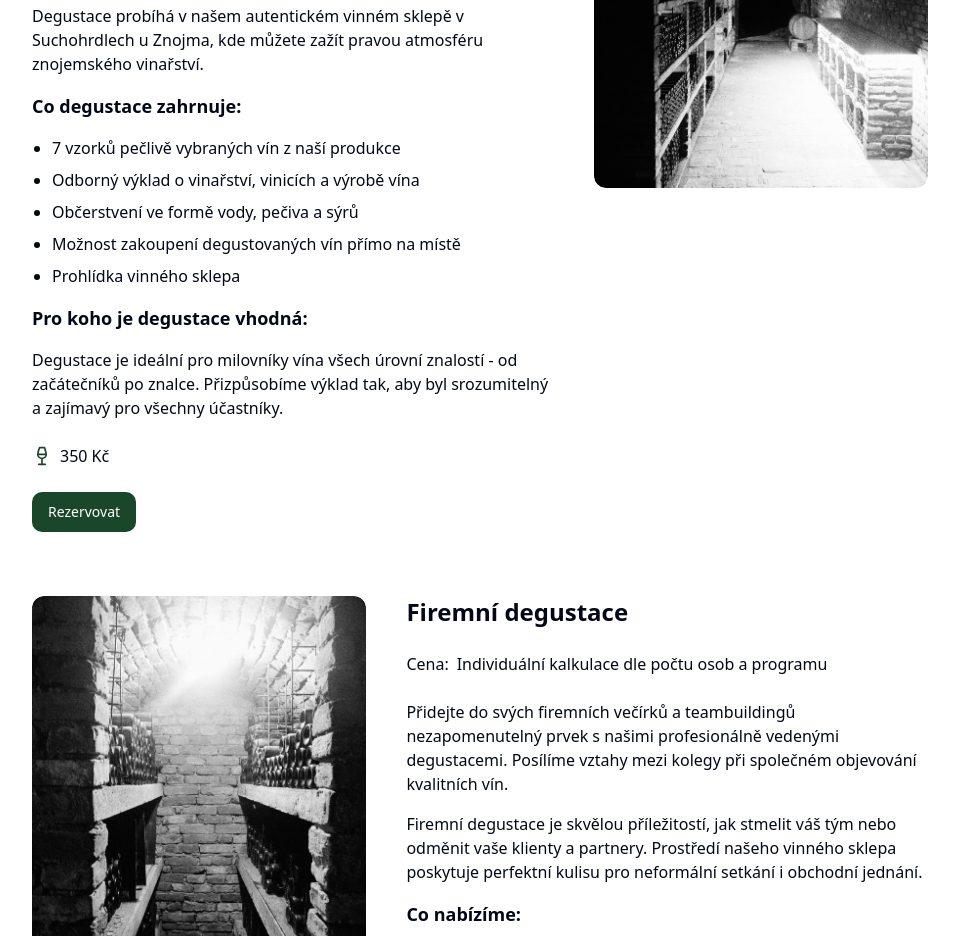
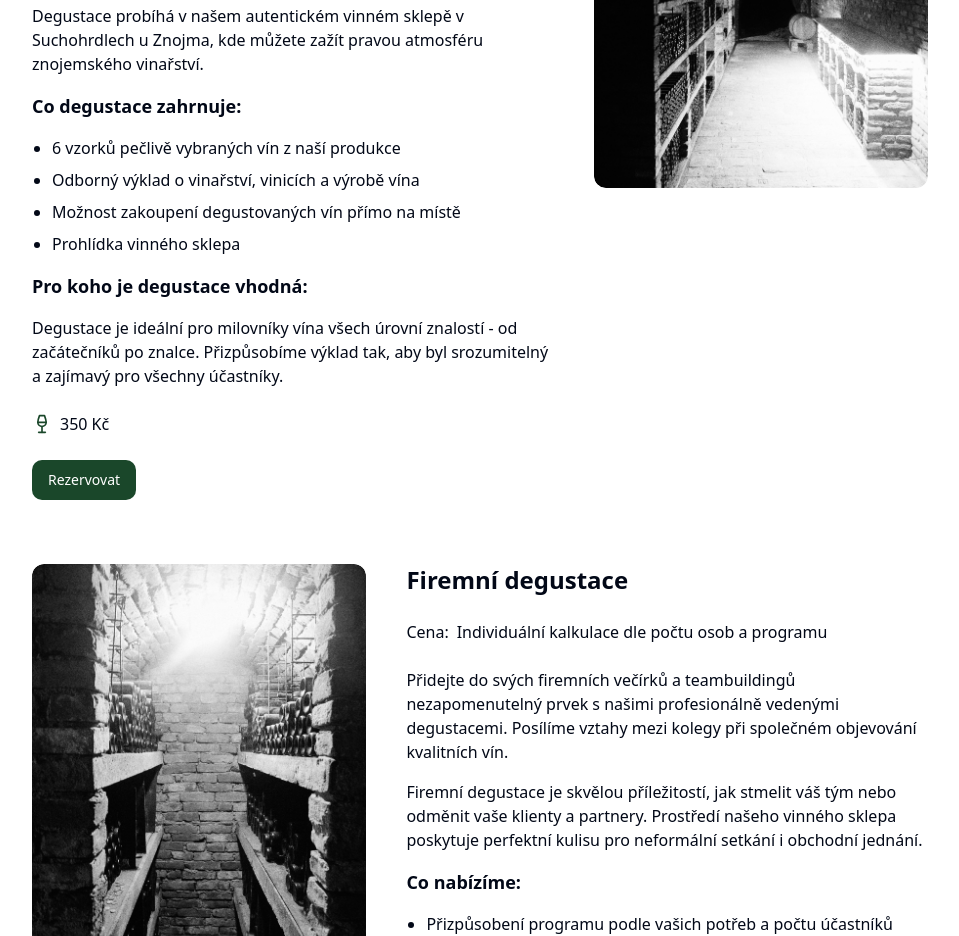
Before and after one commit to yung988/dva-smysly-winery, a Next.js app: page /degustace in a window 1280 px wide. Shown: the part 860-1796 px from the top of the page, without its empty margins (160-1119 px from the left). Built offline with nearby package versions, Linux system fonts and the light colour scheme.

Commit message:
docs: aktualizace popisu řízené degustace

```diff
--- a/app/degustace/page.tsx
+++ b/app/degustace/page.tsx
@@ -53,9 +53,8 @@ export default function DegustacePage() {
                     </p>
                     <h4 className="font-bold text-lg">Co degustace zahrnuje:</h4>
                     <ul className="list-disc pl-5 space-y-2">
-                      <li>7 vzorků pečlivě vybraných vín z naší produkce</li>
+                      <li>6 vzorků pečlivě vybraných vín z naší produkce</li>
                       <li>Odborný výklad o vinařství, vinicích a výrobě vína</li>
-                      <li>Občerstvení ve formě vody, pečiva a sýrů</li>
                       <li>Možnost zakoupení degustovaných vín přímo na místě</li>
                       <li>Prohlídka vinného sklepa</li>
                     </ul>
```
